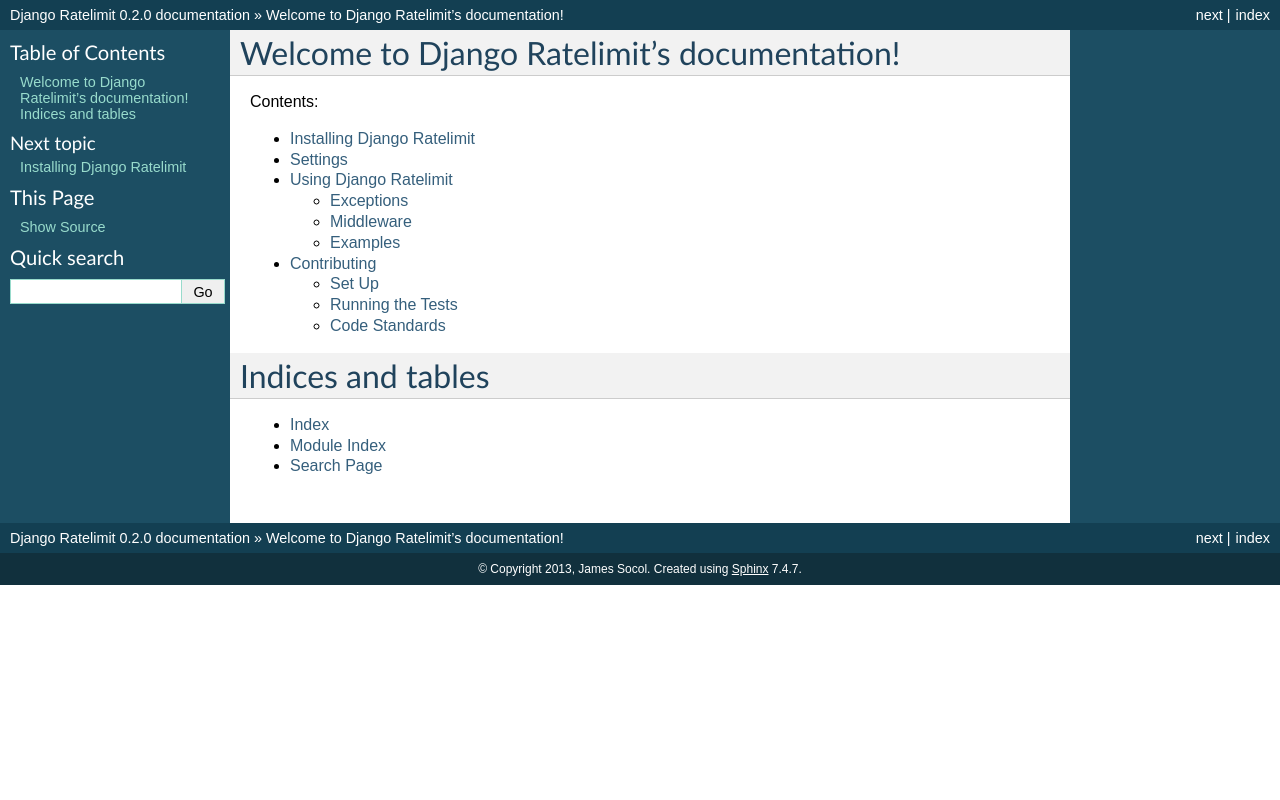
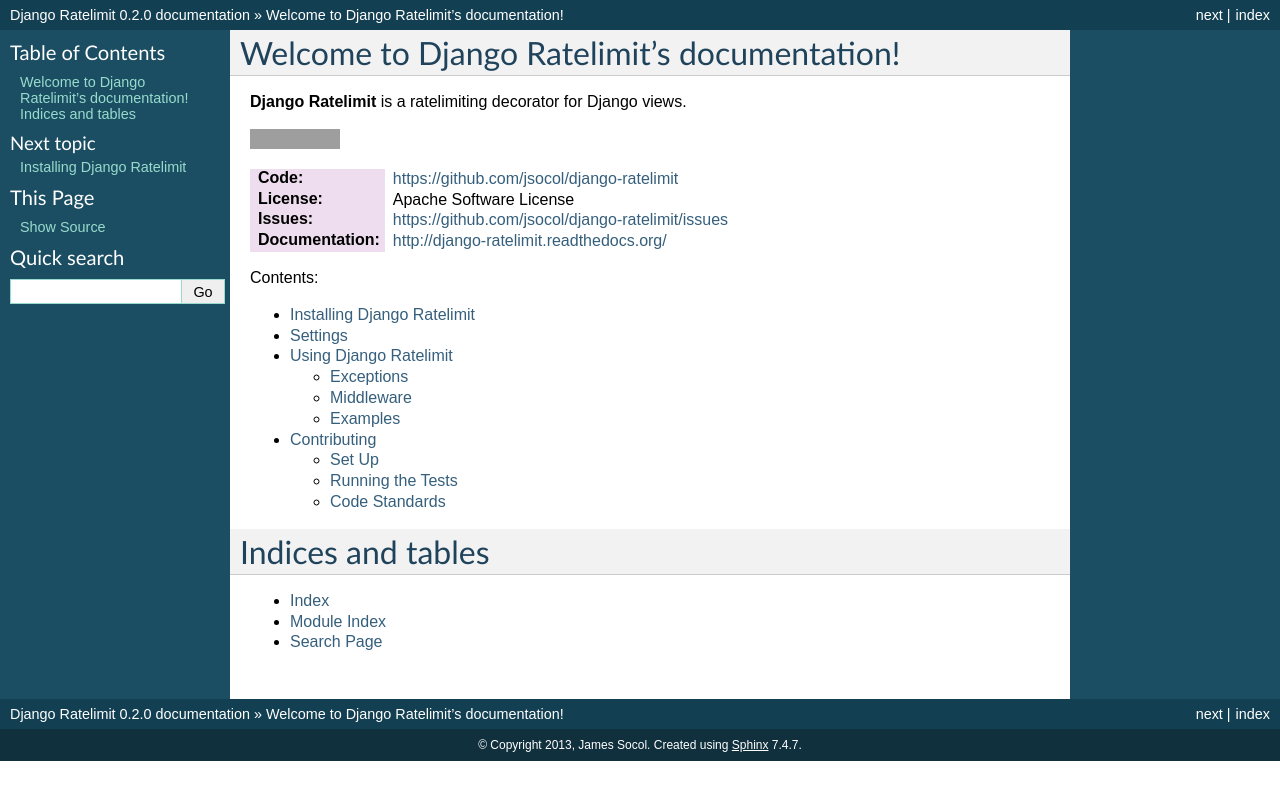
Before and after one commit to jsocol/django-ratelimit, a Sphinx documentation site: the page built from docs/index.rst, in a window 1280 px wide. Shown: the top 800 px of the page. Built offline with Sphinx 7.4.7, drawn with Linux system fonts in a browser that asks for light colours; grey boxes are pictures that could not be loaded.

Commit message:
Update docs and license. Switch to Apache.
[ci skip]

```diff
--- a/README.rst
+++ b/README.rst
@@ -7,6 +7,7 @@
 variable.
 
 .. image:: https://travis-ci.org/jsocol/django-ratelimit.png?branch=master
+   :target: https://travis-ci.org/jsocol/django-ratelimit
 
 :Code:          https://github.com/jsocol/django-ratelimit
 :License:       BSD; see LICENSE file
--- a/docs/index.rst
+++ b/docs/index.rst
@@ -5,6 +5,16 @@
 
 Welcome to Django Ratelimit's documentation!
 ============================================
+
+**Django Ratelimit** is a ratelimiting decorator for Django views.
+
+.. image:: https://travis-ci.org/jsocol/django-ratelimit.png?branch=master
+   :target: https://travis-ci.org/jsocol/django-ratelimit
+
+:Code:          https://github.com/jsocol/django-ratelimit
+:License:       Apache Software License
+:Issues:        https://github.com/jsocol/django-ratelimit/issues
+:Documentation: http://django-ratelimit.readthedocs.org/
 
 Contents:
 
--- a/setup.py
+++ b/setup.py
@@ -1,6 +1,7 @@
 from setuptools import setup, find_packages
 
 from ratelimit import __version__
+
 
 setup(
     name='django-ratelimit',
@@ -10,7 +11,7 @@
     author='James Socol',
     author_email='james@mozilla.com',
     url='http://github.com/jsocol/django-ratelimit',
-    license='BSD',
+    license='Apache Software License',
     packages=find_packages(exclude=['test_settings']),
     include_package_data=True,
     package_data = {'': ['README.rst']},
@@ -20,7 +21,7 @@
         'Environment :: Web Environment :: Mozilla',
         'Framework :: Django',
         'Intended Audience :: Developers',
-        'License :: OSI Approved :: BSD License',
+        'License :: OSI Approved :: Apache Software License',
         'Operating System :: OS Independent',
         'Programming Language :: Python',
         'Topic :: Software Development :: Libraries :: Python Modules',
```
Also changed, not shown: docs/contributing.rst (+5 -3 lines), 1 other file.
